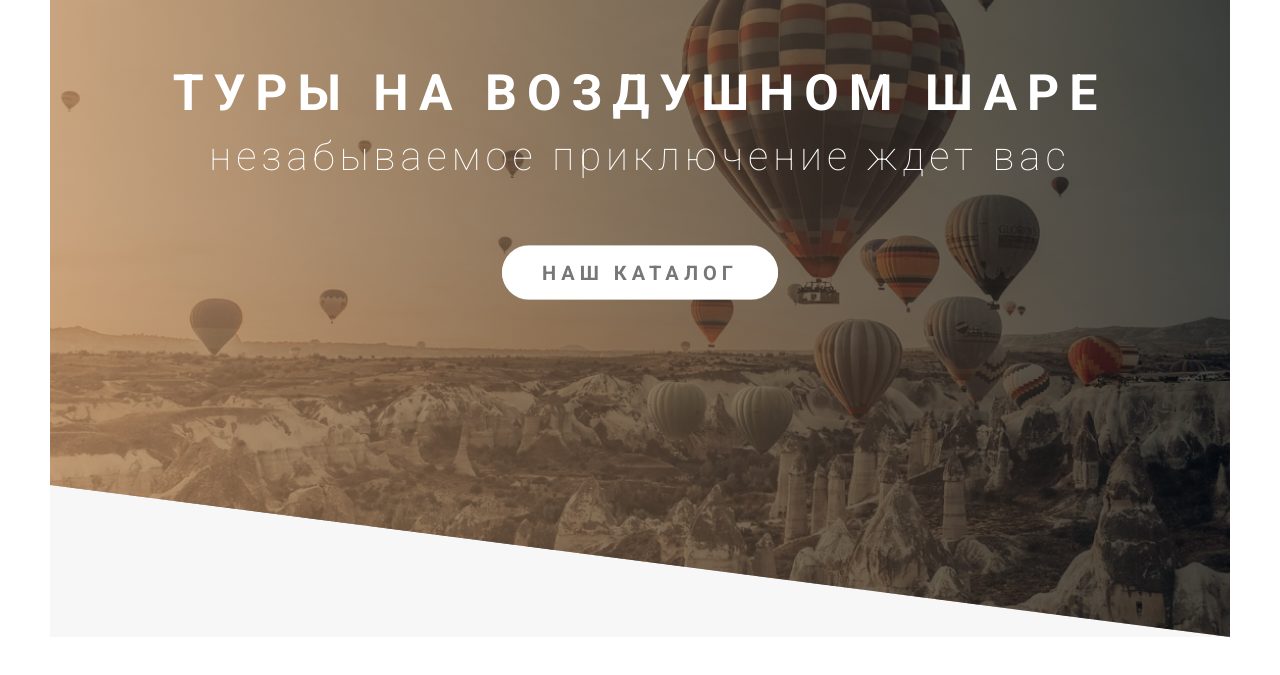
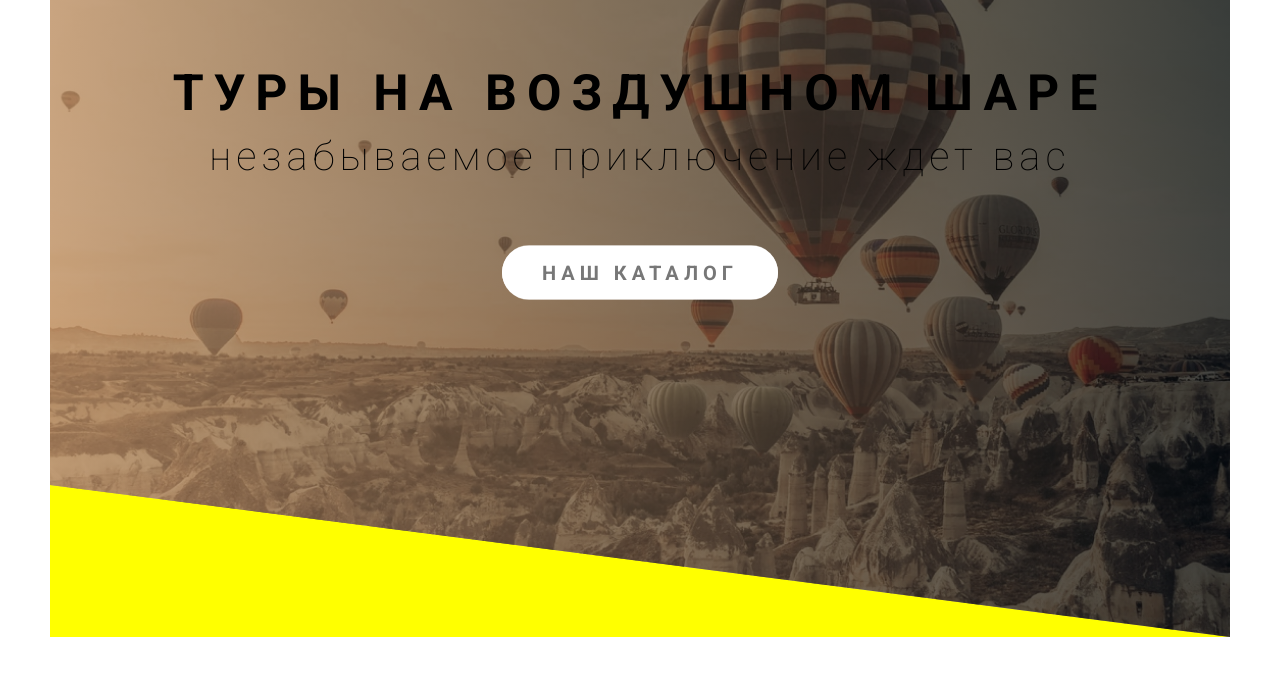
Before and after one commit to Flixxxy/ballons-2, a plain HTML site: page index.html in a window 1280 px wide. Shown: the part 173-848 px from the top of the page. Drawn offline with Linux system fonts and the light colour scheme.

Commit message:
second commit

```diff
--- a/CSS/style.css
+++ b/CSS/style.css
@@ -18,7 +18,7 @@ body {
 }
 
 .container {
-  background: #f7f7f7;
+  background: yellow;
 }
 
 .header {
@@ -50,7 +50,7 @@ body {
   font-size: 50px;
   line-height: 60px;
   letter-spacing: 10px;
-  color: #FFFFFF;
+  color: black;
   margin-bottom: 10px;
   text-transform: uppercase;
 }
@@ -61,7 +61,7 @@ body {
   font-size: 40px;
   line-height: 48px;
   letter-spacing: 5px;
-  color: #FFFFFF;
+  color: black;
   margin-bottom: 6.5rem;
 }
 
```
